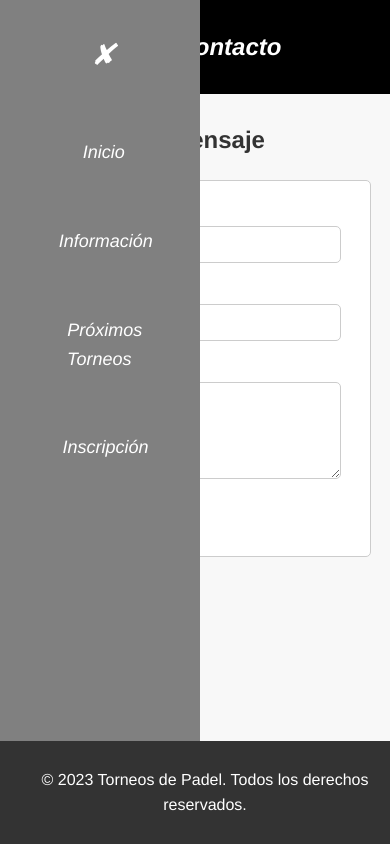
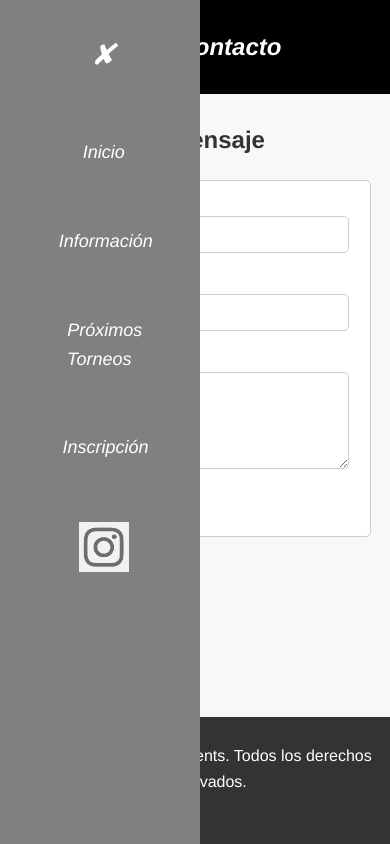
Before and after one commit to maxsportevents/maxsportevents.github.io, a plain HTML site: page html/contacto.html in a window 390 px wide. Both pictures are taken after a click on the element 31 px from the left and 62 px from the top of the page. Drawn offline with Linux system fonts and the light colour scheme.

Commit message:
logo + ig + menu

```diff
--- a/css/contacto_estilo.css
+++ b/css/contacto_estilo.css
@@ -163,7 +163,7 @@ nav ul li a:hover {
 
   /* Estilos para el menú desplegable */
   .menu {
-    position: absolute;
+    position: fixed;
     top: 0;
     left: -200px; /* Inicialmente, el menú estará oculto fuera del lateral izquierdo */
     width: 200px;
@@ -173,12 +173,13 @@ nav ul li a:hover {
     padding: 0;
     margin: 0;
     transition: left 0.3s ease-in-out;
+    z-index: 100;
   }
 
   /* Estilos para mostrar el menú */
   .menu.show {
     left: 0;
-    height: 100%;
+    height: 100vh;
     background-color: gray;
   }
 
@@ -187,3 +188,19 @@ nav ul li a:hover {
     font-size: 18px;
     padding: 30px;
   }
+
+  @media screen and (max-width: 768px) {
+    form {
+        padding: 10px;
+        overflow-x: hidden;
+    }
+    footer {
+    position: absolute;
+    top: 85%;
+    width: 100%;
+    text-align: center;
+    padding: 10px;
+    color: #fff;
+    background-color: #333;
+    }
+}
--- a/css/index_estilo.css
+++ b/css/index_estilo.css
@@ -12,15 +12,12 @@ body {
 
 header {
     overflow-x: hidden;
-    background-color: #271b1b;
+    background-image: url("../img/logo3.JPG");
+    background-size: cover; /* Ajustar el tamaño de la imagen para cubrir el fondo */
+    background-position: center; /* Centrar la imagen de fondo */
     color: #fff;
     text-align: center;
-    padding: 2% 0;
-}
-
-header h1 {
-    margin-left: 40%;
-    font-style: italic;
+    padding: 4% 0;
 }
 
 nav {
@@ -191,7 +188,7 @@ select {
 
   /* Estilos para el menú desplegable */
   .menu {
-    position: absolute;
+    position: fixed;
     top: 0;
     left: -200px; /* Inicialmente, el menú estará oculto fuera del lateral izquierdo */
     width: 200px;
@@ -201,12 +198,13 @@ select {
     padding: 0;
     margin: 0;
     transition: left 0.3s ease-in-out;
+    z-index: 100;
   }
 
   /* Estilos para mostrar el menú */
   .menu.show {
     left: 0;
-    height: 100%;
+    height: 100vh;
     background-color: gray;
   }
 
--- a/html/contacto.html
+++ b/html/contacto.html
@@ -23,6 +23,7 @@
             <li><a href="../index.html#información" onclick="closeMenu()">Información</a></li><br>
             <li><a href="../index.html#proximos-torneos" onclick="closeMenu()">Próximos Torneos</a></li><br>
             <li><a href="../index.html#inscripcion" onclick="closeMenu()">Inscripción</a></li><br>
+            <li><a href="https://instagram.com"><img style="width: 50px; height: 50px;" src="../img/ig.jpg"></a></li>
           </ul>
         </li>
       </ul>
@@ -53,7 +54,7 @@
 
   </main>
   <footer>
-    <p>© 2023 Torneos de Padel. Todos los derechos reservados.</p>
+    <p>© 2023 MAX Sport Events. Todos los derechos reservados.</p>
   </footer>
 
   <script src="../js/script.js"></script>
```
Also changed, not shown: index.html (+2 -3 lines), img/ig.jpg (added), img/logo3.JPG (added).
